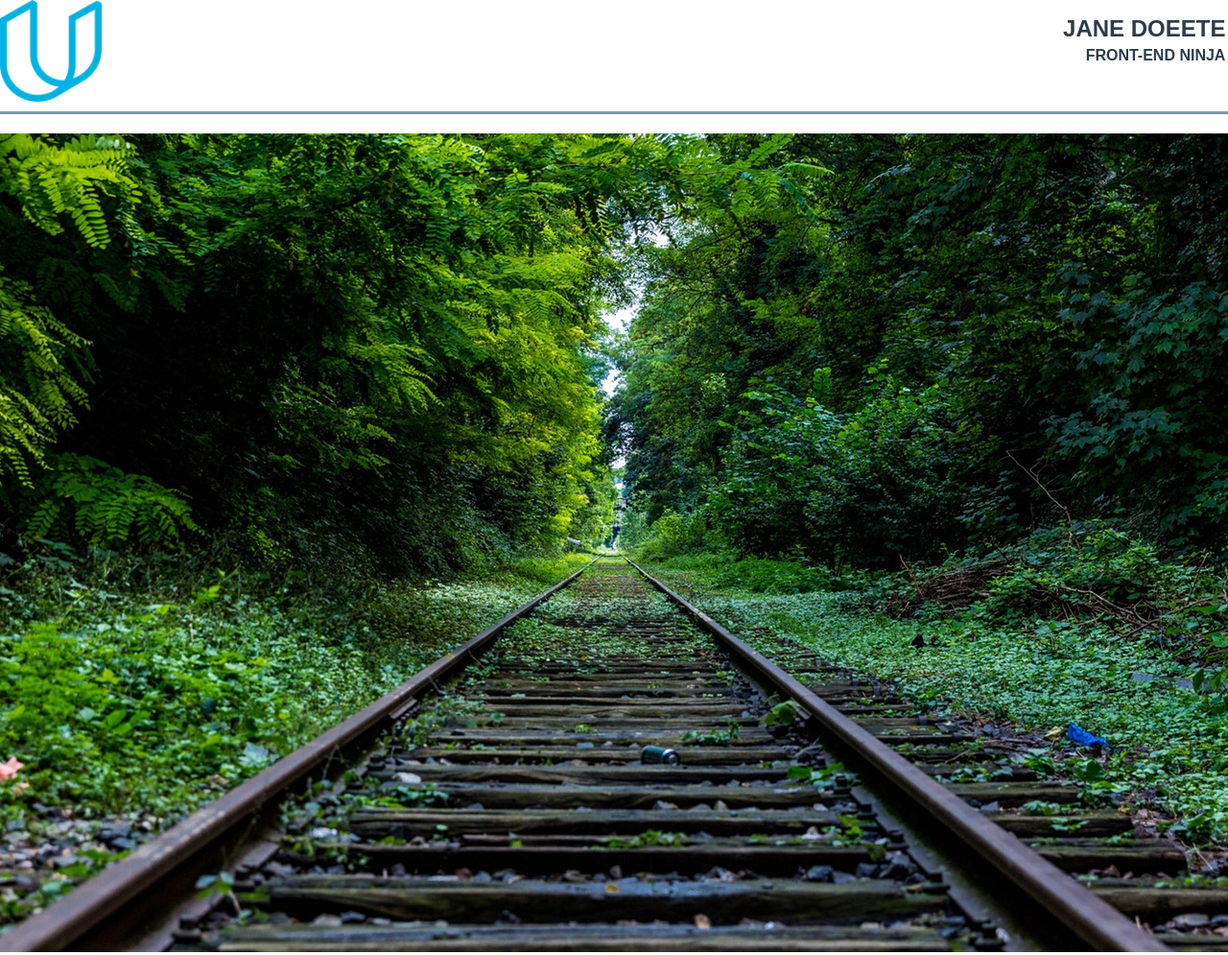
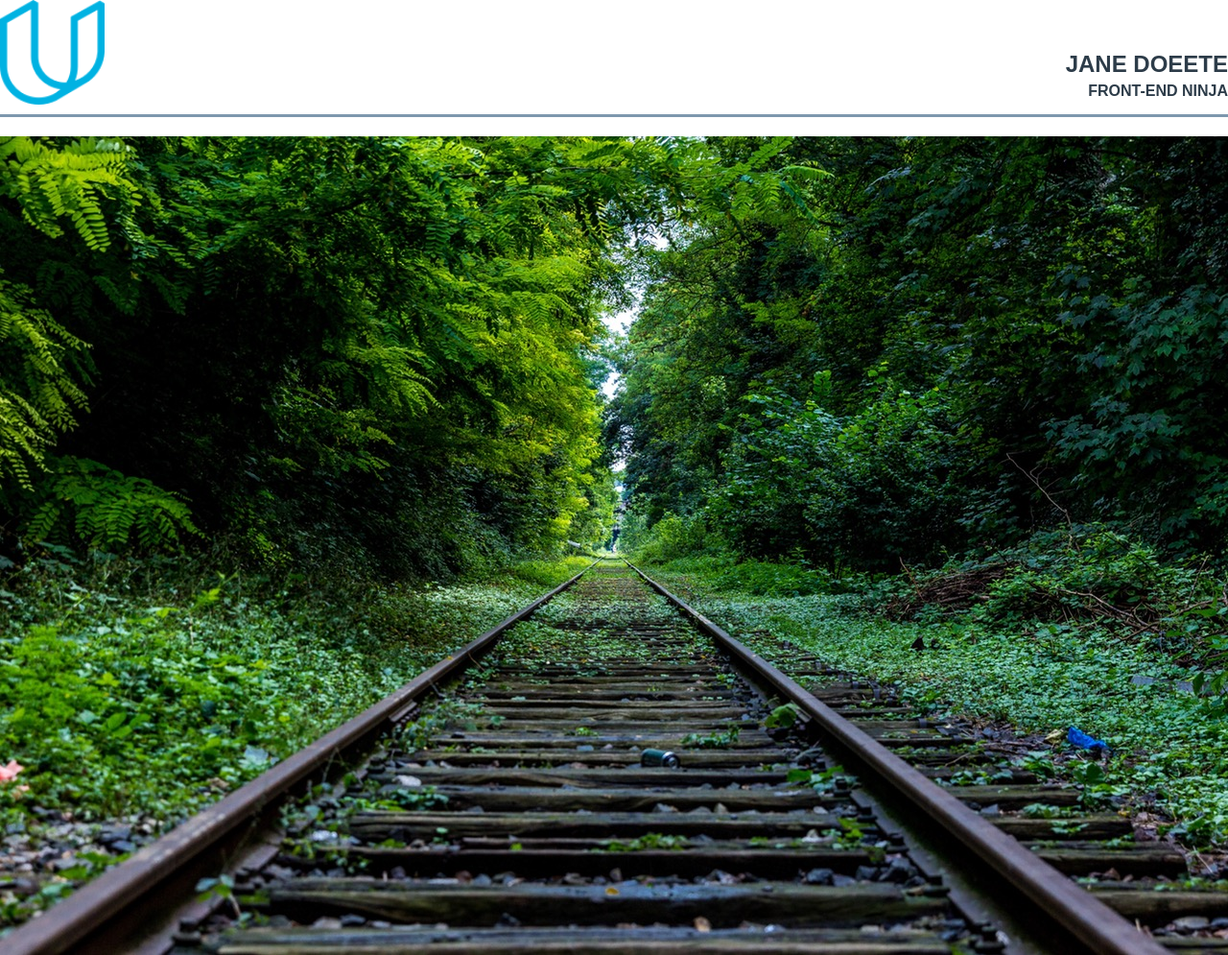
Before and after one commit to Gilmor99/build-a-portfolio-site-, a plain HTML site: page index.html in a window 1280 px wide. Shown: the top 995 px of the page at 96% size. Drawn offline with Linux system fonts and the light colour scheme; a web font is replaced by a local one.

Commit message:
2nd Commit

```diff
--- a/main.css
+++ b/main.css
@@ -14,7 +14,8 @@ html {
 
 body {
   font-family: "Alegreya SC", sans-serif;
-  color: #2d3c49
+  color: #2d3c49;
+  margin: 0;
 }
 
 h1,
@@ -49,34 +50,36 @@ header {
   width: 100%;
   max-width: 100%;
   border-bottom: 3px solid #7d97ad;
+  padding-bottom: 10px;
+  margin: 0;
  }
 
 .header_logo {
-  width: 8.3%;
+  flex: 1;
+  min-width: 8.3%;
+  width: 100px;
   align-self: flex-start;
-  min-height: 100px;
-  min-width: 100px;
   vertical-align: top;
   max-width: 100%;
-  padding-bottom: 10px;
 }
 
+
 .header_space {
+    flex: 1;
     align-self: center;
-    min-height: 100px;
-    width: 66.6%;
+    vertical-align: top;
+    min-width: 66.6%;
     max-width: 100%;
-    padding-bottom: 10px;
 }
 
 .header_title {
+  flex: 1;
   flex-direction: column;
-  min-height: 100px;
-  width: 24.9%;
+  min-height: 8.3%;
+  min-width: 24.9%;
   max-width: 100%;
   align-self: flex-end;
-  vertical-align: text-top;
-  padding-bottom: 10px;
+  vertical-align: top;
 }
 
 .upper {
@@ -130,11 +133,13 @@ main {
   width: 100%;
   max-width: 100%;
   position: relative;
+  margin: 0;
  }
 
 .featured-work {
   display: flex;
-  align-self: stretch;
+  flex: 1;
+  min-width: 0;
   flex-flow: wrap;
   width:100%;
   max-width: 100%;
@@ -147,6 +152,7 @@ main {
      .featured-work {
          flex-direction: column;
      }
+
  }
 
 
@@ -164,6 +170,12 @@ figure {
     }
 }
 
+@media only screen and (max-width : 800px) {
+    figure {
+        margin: 0;
+    }
+}
+
 img {
     max-height: 75%;
     max-width: 100%;
@@ -171,8 +183,8 @@ img {
     }
 
 figcaption {
-    overflow-wrap: break-word;
-    word-wrap: break-word;
+    flex: 1;
+    min-width: 200px;
     position: relative;
     text-align: center;
     max-height: 25%;
```
